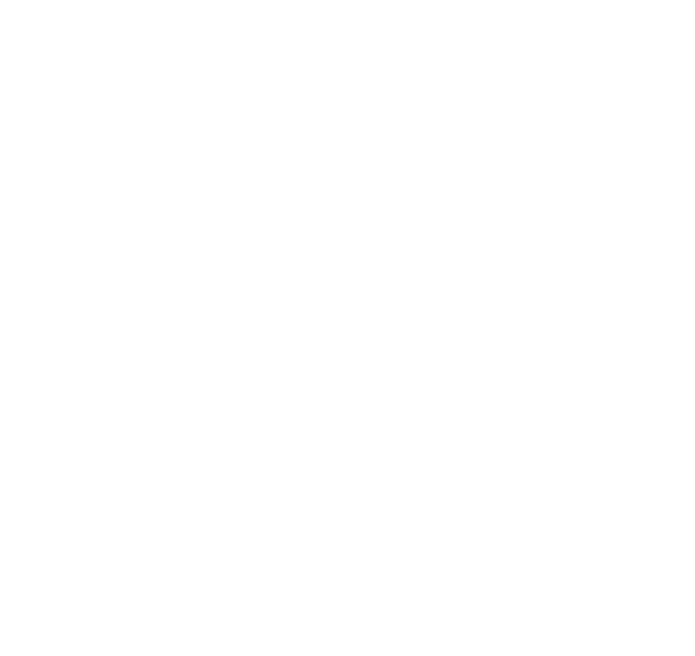
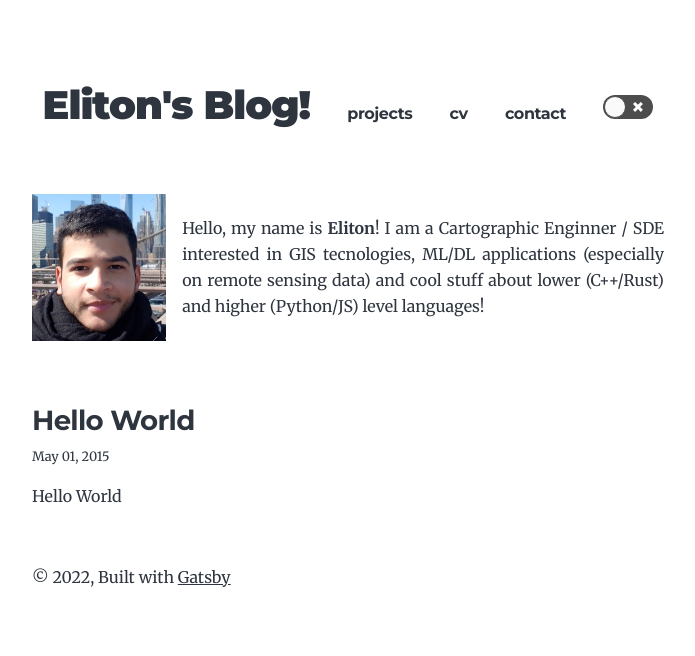
Before and after one commit to elitonfilho/blog, a Gatsby site: page /index_old in a window 1280 px wide. Before the commit this address had no page. Shown: the whole page, without its empty margins (292-987 px from the left). Built offline with nearby package versions, Linux system fonts and the light colour scheme; Gatsby itself is replaced by a stand-in of ours.

Commit message:
feat: dark mode selector

```diff
--- a/gatsby-config.js
+++ b/gatsby-config.js
@@ -76,7 +76,7 @@ module.exports = {
       resolve: "gatsby-plugin-react-svg",
       options: {
         rule: {
-          include: `${__dirname}/src/images`
+          include: `${__dirname}/src/static`
         }
       }
     },
@@ -90,7 +90,7 @@ module.exports = {
     {
       resolve: `gatsby-source-filesystem`,
       options: {
-        path: `${__dirname}/src/images`,
+        path: `${__dirname}/src/static`,
         name: `images`,
       },
     },
--- a/package.json
+++ b/package.json
@@ -30,6 +30,7 @@
     "react": "^17.0.2",
     "react-dom": "^17.0.2",
     "react-helmet": "^6.1.0",
+    "react-toggle": "^4.1.3",
     "typeface-merriweather": "^1.1.13",
     "typeface-montserrat": "^1.1.13"
   },
--- a/src/components/bio.js
+++ b/src/components/bio.js
@@ -23,7 +23,7 @@ const Bio = () => {
             <StaticImage
                 className="bio-avatar"
                 formats={["auto", "webp", "avif"]}
-                src="../images/profile-pic.jpeg"
+                src="../static/profile-pic.jpeg"
                 alt="Profile picture"
                 constrained
             />
--- a/src/components/header.js
+++ b/src/components/header.js
@@ -1,4 +1,5 @@
 import * as React from "react"
+import ThemeSelector from "./themeSelector"
 import { Link, graphql, useStaticQuery } from "gatsby"
 
 const HeaderComponent = () => {
@@ -44,6 +45,9 @@ const HeaderComponent = () => {
               <Link to="/contact">contact</Link>
             </h6>
           </li>
+          <li>
+            <ThemeSelector/>
+          </li>
         </ul>
       </nav>
   )
--- /dev/null
+++ b/src/components/themeSelector.js
@@ -0,0 +1,16 @@
+import * as React from "react"
+import Toggle from "react-toggle"
+import { ThemeToggler } from "gatsby-plugin-dark-mode"
+import "react-toggle/style.css"
+
+const ThemeSelector = () => (
+    <ThemeToggler>
+        {({theme, toggleTheme}) => (
+        <Toggle
+        defaultChecked={theme === 'dark'}
+        onChange={e => toggleTheme(e.target.checked ? 'dark' : 'light')}/>
+        )}
+    </ThemeToggler>
+)
+
+export default ThemeSelector
--- /dev/null
+++ b/src/pages/index_old.js
@@ -0,0 +1,90 @@
+import * as React from "react"
+import { Link, graphql } from "gatsby"
+
+import Bio from "../components/bio"
+import Layout from "../components/layout"
+import Header from "../components/header"
+import Seo from "../components/seo"
+
+const BlogIndex = ({ data, location }) => {
+    const siteTitle = data.site.siteMetadata?.title || `Title`
+    const posts = data.allMdx.nodes
+
+    if (posts.length === 0) {
+        return (
+            <Layout location={location} title={siteTitle}>
+                <Seo title="All posts" />
+                <Bio />
+                <p>
+                    No blog posts found. Add markdown posts to "content/blog" (or the
+                    directory you specified for the "gatsby-source-filesystem" plugin in
+                    gatsby-config.js).
+                </p>
+            </Layout>
+        )
+    }
+
+    return (
+        <Layout location={location} title={siteTitle}>
+            <Seo title="All posts" />
+            <Bio />
+            <ol style={{ listStyle: `none` }}>
+                {posts.map(post => {
+                    const title = post.frontmatter.title || post.fields.slug
+
+                    return (
+                        <li key={post.fields.slug}>
+                            <article
+                                className="post-list-item"
+                                itemScope
+                                itemType="http://schema.org/Article"
+                            >
+                                <header>
+                                    <h2>
+                                        <Link to={post.fields.slug} itemProp="url">
+                                            <span itemProp="headline">{title}</span>
+                                        </Link>
+                                    </h2>
+                                    <small>{post.frontmatter.date}</small>
+                                </header>
+                                <section>
+                                    <p
+                                        dangerouslySetInnerHTML={{
+                                            __html: post.frontmatter.description || post.excerpt,
+                                        }}
+                                        itemProp="description"
+                                    />
+                                </section>
+                            </article>
+                        </li>
+                    )
+                })}
+            </ol>
+        </Layout>
+    )
+}
+
+export default BlogIndex
+
+export const pageQuery = graphql`
+  query {
+    site {
+      siteMetadata {
+        title
+      }
+    }
+    allMdx(sort: { fields: [frontmatter___date], order: DESC }) {
+      nodes {
+        excerpt
+        fields {
+          slug
+        }
+        frontmatter {
+          date(formatString: "MMMM DD, YYYY")
+          title
+          description
+        }
+      }
+    }
+  }
+`
--- a/src/style.css
+++ b/src/style.css
@@ -190,9 +190,9 @@
     margin-bottom: calc(var(--spacing-8) / 2);
   }
 
-  li *:last-child {
+  /* li *:last-child {
     margin-bottom: var(--spacing-0);
-  }
+  } */
 
   li > ul {
     margin-left: var(--spacing-8);
@@ -260,6 +260,7 @@
   .header-nav {
     display: flex;
     justify-content: space-around;
+    align-items: baseline;
   }
 
   .header-nav > li {
```
Also changed, not shown: src/components/contact.js (+4 -4 lines), src/static/curriculum.svg (added), src/static/gh.svg (added), src/static/linkedin.svg (added), src/static/mail.svg (added), src/static/profile-pic.jpeg (added), src/static/twitter.svg (added), 2 other files.
